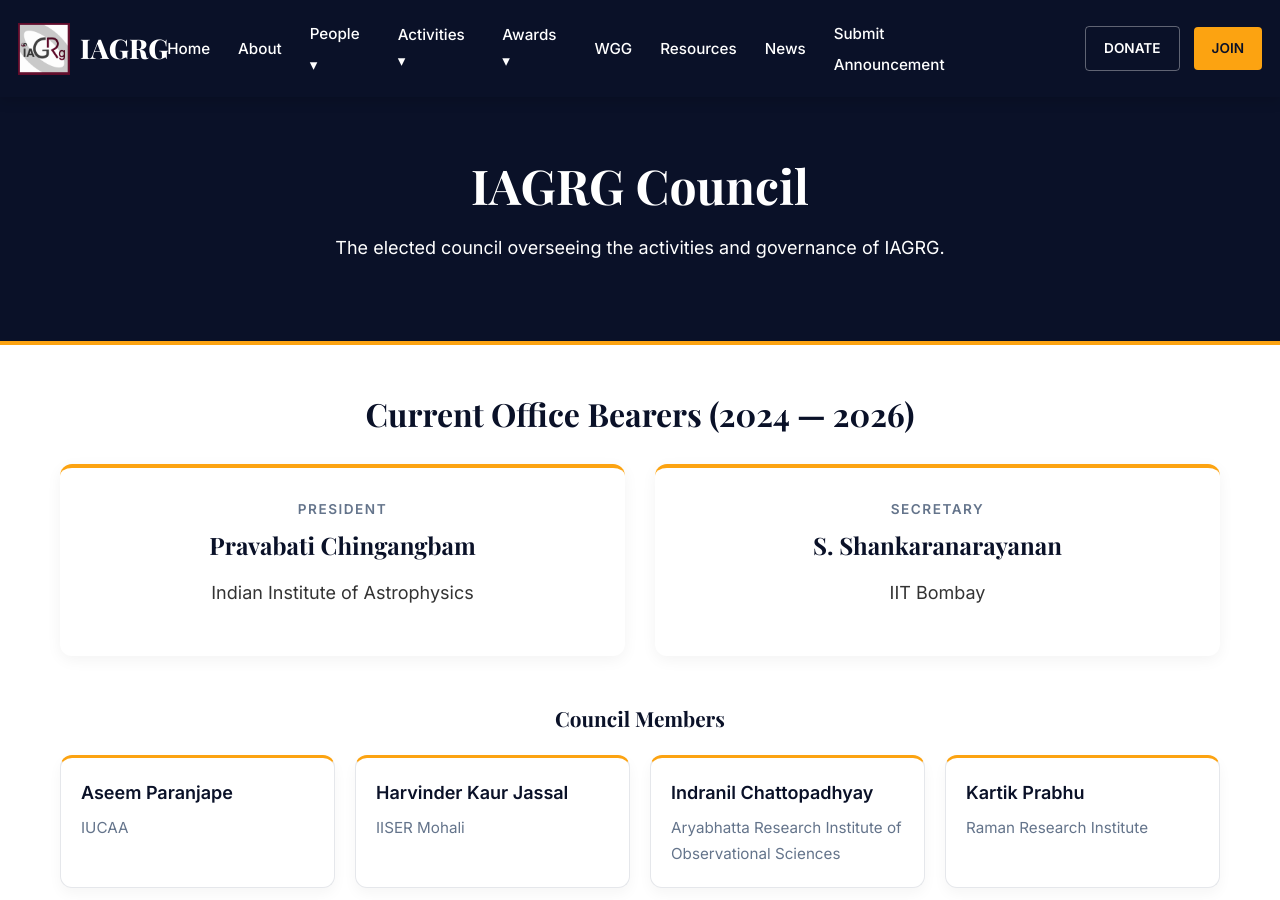
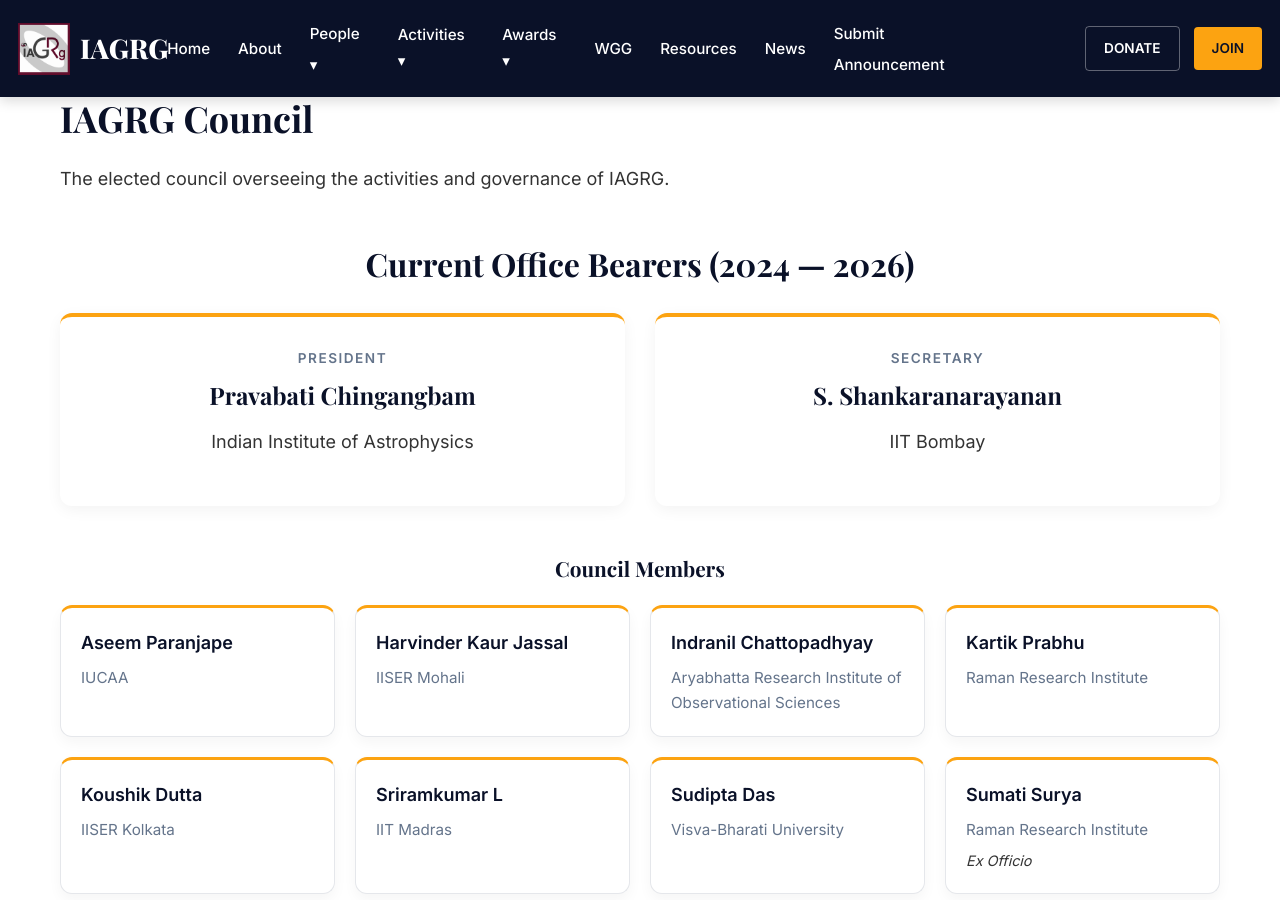
Before and after one commit to georgewane/IAGRG, a Jekyll site: the page built from council.md, in a window 1280 px wide and 900 px high. Built offline with Jekyll 4.4.1, drawn with Linux system fonts in a browser that asks for light colours.

Commit message:
Made the same stylistic change by making the header class member-hero

```diff
--- a/council.md
+++ b/council.md
@@ -3,7 +3,7 @@
 title: IAGRG Council
 ---
 
-<header class="page-header">
+<header class="member-hero">
   <div class="container">
     <h1>IAGRG Council</h1>
     <p>The elected council overseeing the activities and governance of IAGRG.</p>
```
